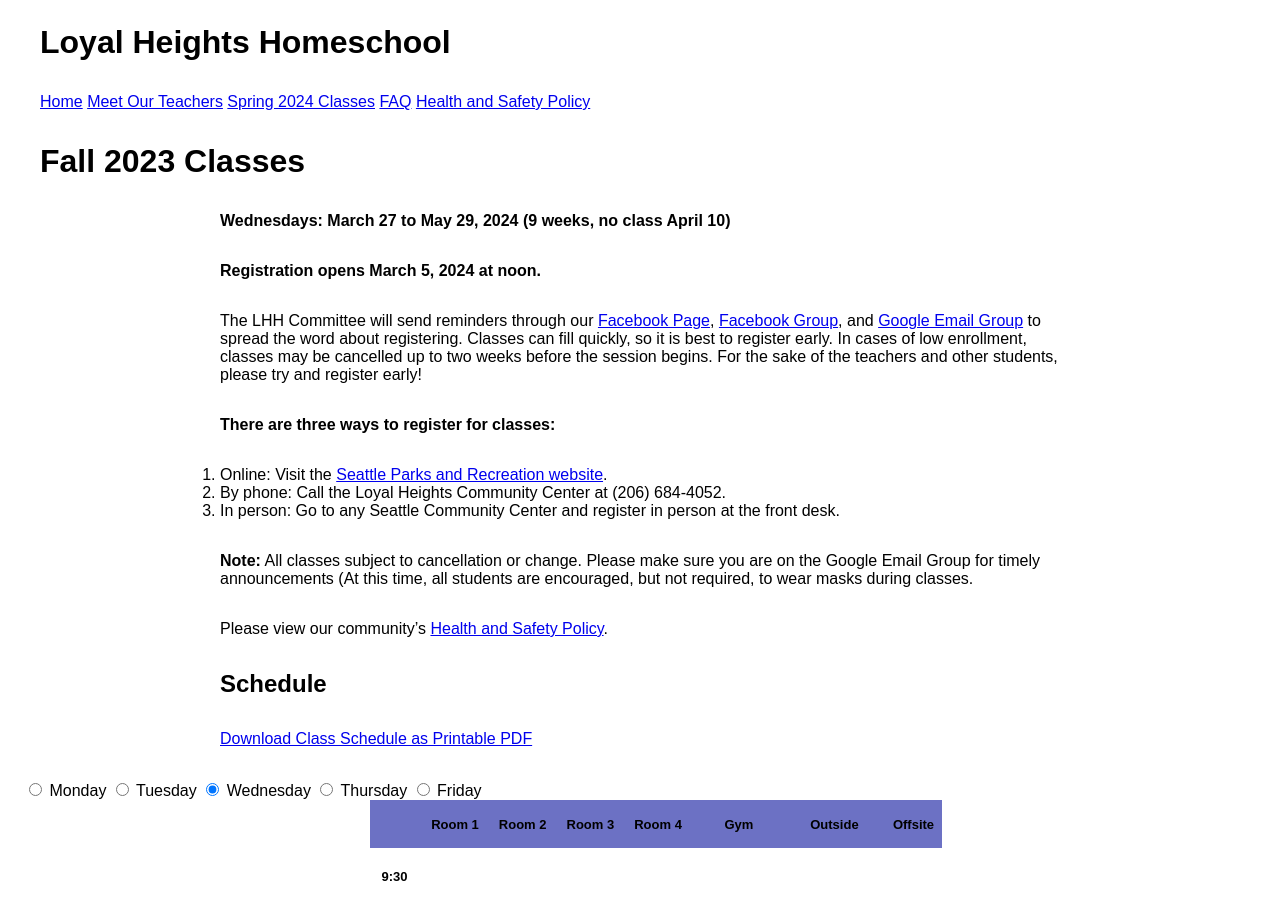
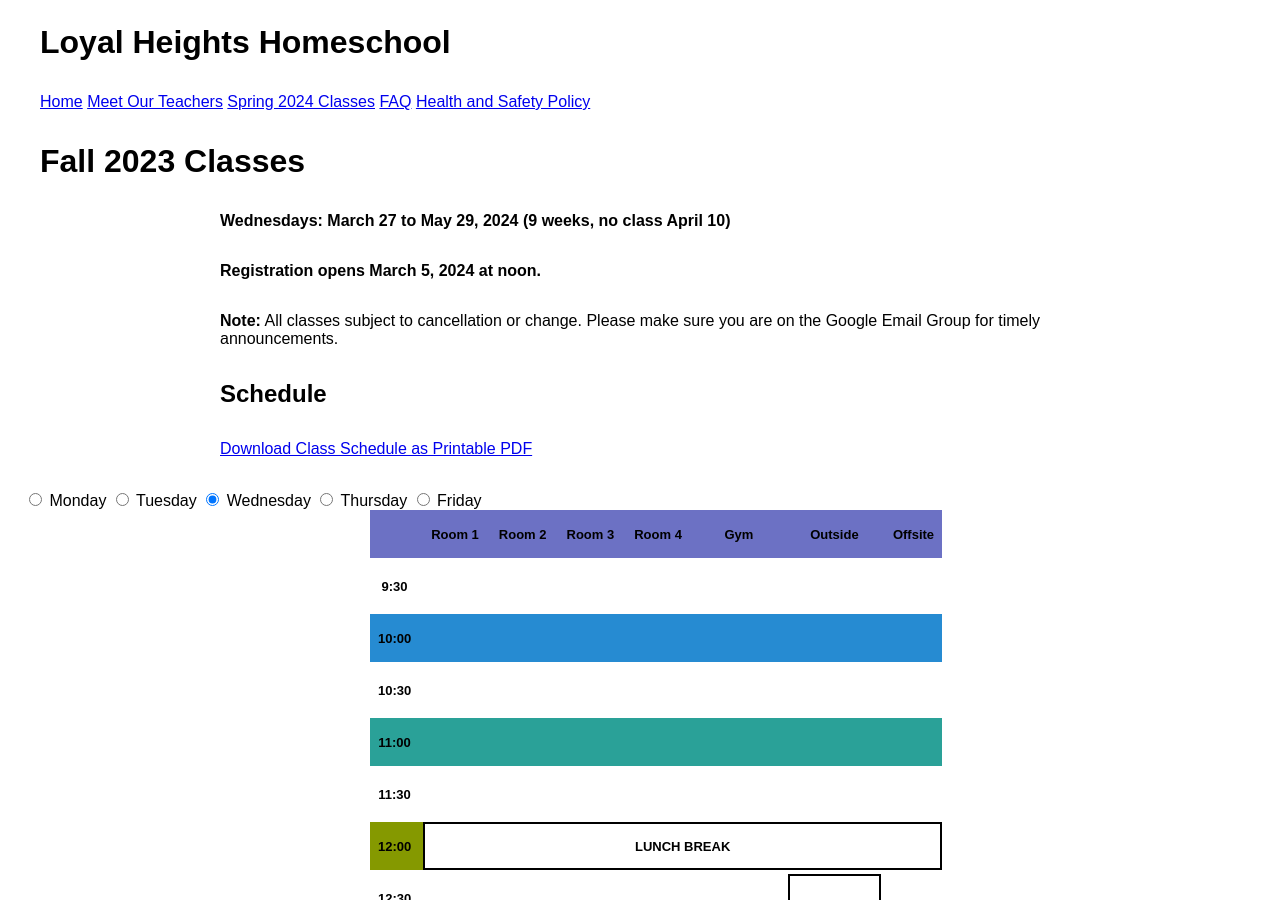
Before and after one commit to loyalheightshomeschool/loyalheightshomeschool.github.io, a Jekyll site: the page built from _quarters/fall-2023-classes.html, in a window 1280 px wide and 900 px high. Built offline with Jekyll 4.4.1, drawn with Linux system fonts in a browser that asks for light colours.

Commit message:
Update quarter.html

```diff
--- a/_layouts/quarter.html
+++ b/_layouts/quarter.html
@@ -5,19 +5,7 @@ layout: default
 
 <p><strong>Registration opens {{ page.register }} at noon.</strong></p>
 
-<p>The LHH Committee will send reminders through our <a rel="noreferrer noopener" target="_blank" href="https://www.facebook.com/loyalheightshomeschool">Facebook Page</a>, <a rel="noreferrer noopener" target="_blank" href="https://www.facebook.com/groups/687483054658790">Facebook Group</a>, and <a rel="noreferrer noopener" target="_blank" href="https://groups.google.com/g/loyalheightshomeschool">Google Email Group</a> to spread the word about registering. Classes can fill quickly, so it is best to register early. In cases of low enrollment, classes may be cancelled up to two weeks before the session begins. For the sake of the teachers and other students, please try and register early!</p>
-
-<p><strong>There are three ways to register for classes:</strong></p>
-
-<ol>
-<li>Online: Visit the <a rel="noreferrer noopener" target="_blank" href="https://anc.apm.activecommunities.com/seattle/activity/search?activity_select_param=2&amp;activity_keyword=homeschool&amp;viewMode=list">Seattle Parks and Recreation website</a>.</li>
-<li>By phone: Call the Loyal Heights Community Center at (206) 684-4052.</li>
-<li>In person: Go to any Seattle Community Center and register in person at the front desk.</li>
-</ol>
-
-<p><strong>Note:</strong> All classes subject to cancellation or change. Please make sure you are on the Google Email Group for timely announcements (At this time, all students are encouraged, but not required, to wear masks during classes.</p>
-
-<p>Please view our community’s <a href="{% link health-and-safety-policy.md %}">Health and Safety Policy</a>.</p>
+<p><strong>Note:</strong> All classes subject to cancellation or change. Please make sure you are on the Google Email Group for timely announcements.</p>
 
 <h2>Schedule</h2>
 
```
